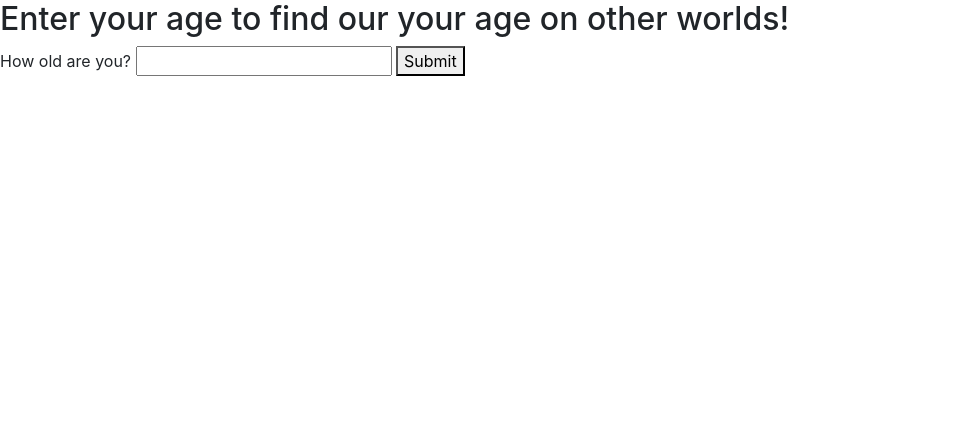
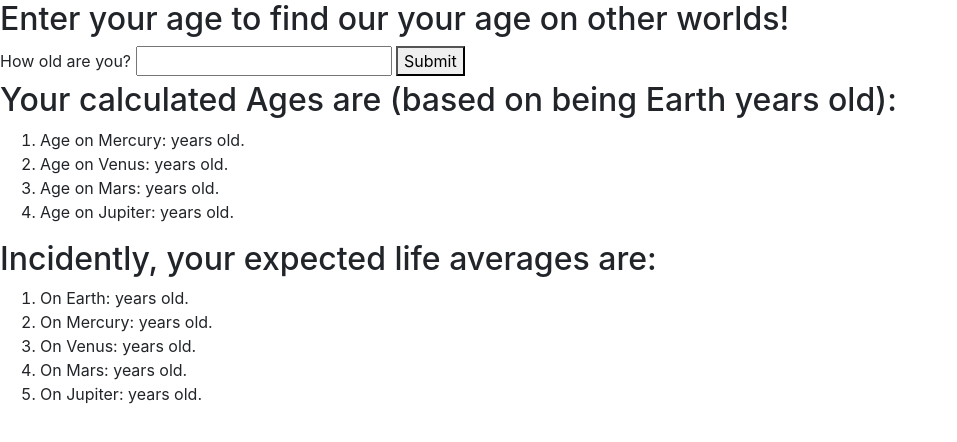
Before and after one commit to JuanHasbunZem/SpaceCalcDemo, a website built with webpack: page src/index.html in a window 1280 px wide. Shown: the whole page, without its empty margins (0-957 px from the left). Built offline with nearby package versions, Linux system fonts and the light colour scheme.

Commit message:
add ordered lists to display ages and avgs

```diff
--- a/src/index.html
+++ b/src/index.html
@@ -4,12 +4,33 @@
   <title>Space Age Calculator</title>
 </head>
 <body>
+  <div id="userInput">
     <h2>Enter your age to find our your age on other worlds!</h2>
     <form id="userAge">
       <label for="age">How old are you? </label>
       <input id="age" type="number">
       <button type="submit">Submit</button>
     </form>
-  <ul id="listAges"></ul>
+  </div>
+  <div id="results">
+    <h2>Your calculated Ages are (based on being <span id="earthAge"></span> Earth years old):</h2>
+      <ol>
+        <li>Age on Mercury: <span id="mercAge"></span> years old.</li>
+        <li>Age on Venus: <span id="venAge"></span> years old.</li>
+        <li>Age on Mars: <span id="marAge"></span> years old.</li>
+        <li>Age on Jupiter: <span id="jupAge"></span> years old.</li>
+      </ol>
+    <h2>Incidently, your expected life averages are:</h2>
+      <ol>
+        <li>On Earth: <span id="earAvg"></span> years old.</li>
+        <li>On Mercury: <span id="mercAvg"></span> years old.</li>
+        <li>On Venus: <span id="venAvg"></span> years old.</li>
+        <li>On Mars: <span id="marAvg"></span> years old.</li>
+        <li>On Jupiter: <span id="jupAvg"></span> years old.</li>
+      </ol>
+  </div>
+
+
+
 </body>
 </html>
```
Lines whose indentation alone changed are shown as unchanged.
